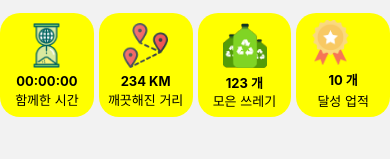
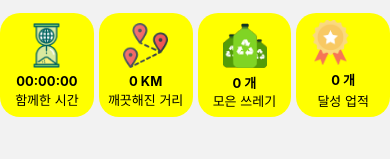
Before and after one commit to chosim-dvlpr/GreenStep, a React Native app in the folder FrontEnd/GreenStep/: screen /profile in a window 390 px wide. Shown: the part 222-381 px from the top of the page. Built offline with nearby package versions, Linux system fonts and the light colour scheme.

Commit message:
feat : 프로필 데이터 수정

```diff
--- a/FrontEnd/GreenStep/src/Page/Profile.tsx
+++ b/FrontEnd/GreenStep/src/Page/Profile.tsx
@@ -15,9 +15,9 @@ const Profile = ({navigation}:any) => {
   const [percentage, setPerCentage] = useState(0);
   const [level, setLevel] = useState(0);
   const [timeInfo, setTimeInfo] = useState(0)
-  const [distanceInfo, setDistanceInfo] = useState(234)
-  const [trashInfo, setTrashInfo] = useState(123)
-  const [acheiveInfo, setAchieveInfo] = useState(10)
+  const [distanceInfo, setDistanceInfo] = useState(0)
+  const [trashInfo, setTrashInfo] = useState(0)
+  const [acheiveInfo, setAchieveInfo] = useState(0)
   // 사용자 정보(이름, 경험치, 레벨) 불러오기
   const getUserInfo = async () => {
     try{
```
